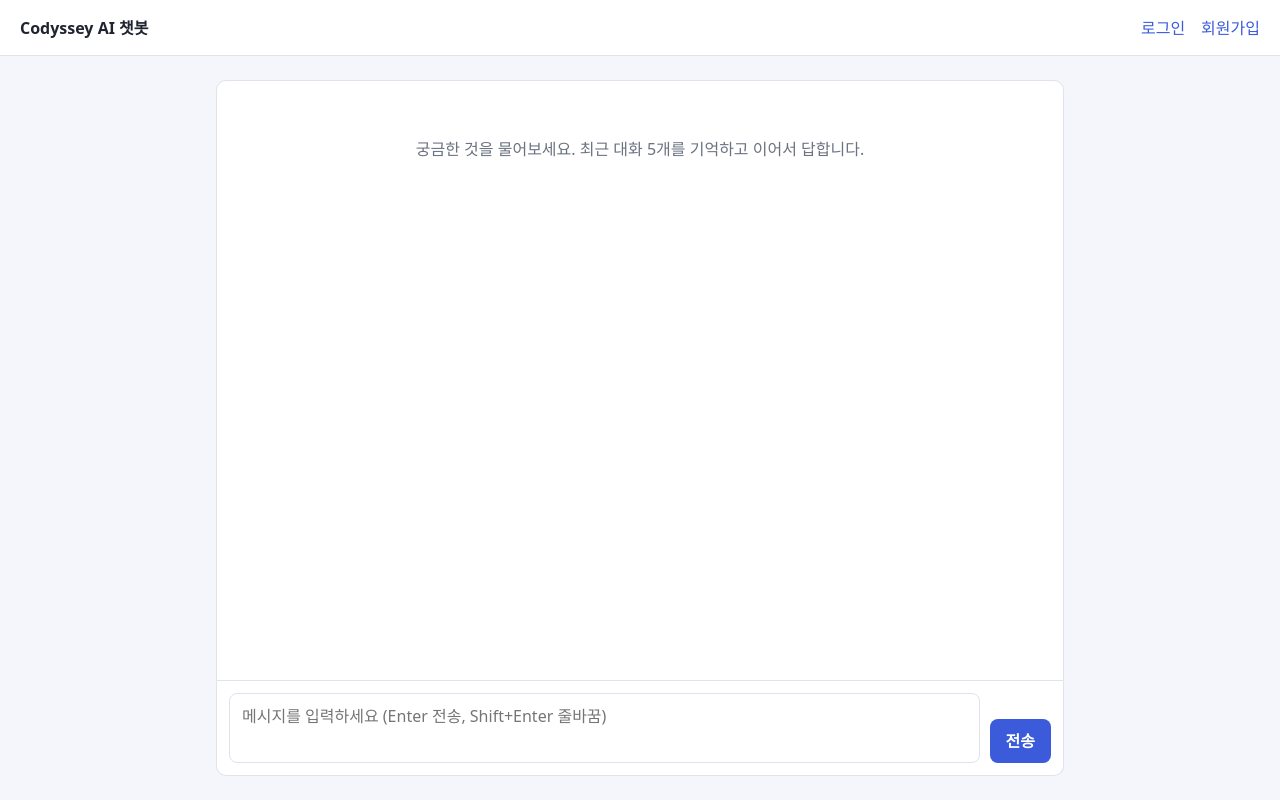
After one commit to Codyssey-AI-Chatbot/Codyssey-AI-Chatbot, a FastAPI app: template app/templates/chat.html in a window 1280 px wide. The commit adds this page. Run offline with FastAPI, Linux system fonts and the light colour scheme; the template is opened without the code that fills it, so the values that code supplies are empty; parts of the project's set-up code (start-up, migrations or seed data) failed here and were passed over.

Commit message:
feat: 채팅 페이지 마크업 추가
- GET /chat: get_current_user_or_redirect 로 보호, 비로그인 시 /login 이동
- chat.html: 메시지 목록, 입력창(2,000자 제한), 전송 버튼
- style.css: 말풍선(사용자/AI/오류)과 입력 영역 스타일
- test_pages.py: 비로그인 리다이렉트, 로그인 사용자 렌더링 테스트

Co-Authored-By: Claude Fable 5.1 <noreply@anthropic.com>

```diff
--- a/app/static/style.css
+++ b/app/static/style.css
@@ -105,3 +105,45 @@ input:focus, textarea:focus { outline: 2px solid var(--primary); outline-offset:
 .notice { color: #1b5e20; background: #f1f8e9; border: 1px solid #c5e1a5; }
 .form-error { color: var(--danger); background: var(--danger-bg); border: 1px solid #ffc9c9; }
 .form-error:empty { display: none; }
+
+/* 채팅 화면 */
+.chat { display: flex; flex-direction: column; height: calc(100vh - 56px - 48px); min-height: 420px; }
+.messages {
+  flex: 1;
+  overflow-y: auto;
+  padding: 16px;
+  background: var(--surface);
+  border: 1px solid var(--border);
+  border-radius: var(--radius) var(--radius) 0 0;
+}
+.messages-empty { margin: 40px 0; text-align: center; color: var(--muted); }
+
+.bubble {
+  max-width: 78%;
+  margin: 0 0 12px;
+  padding: 10px 14px;
+  border-radius: 14px;
+  white-space: pre-wrap;
+  word-break: break-word;
+}
+.bubble-user { margin-left: auto; color: #fff; background: var(--primary); border-bottom-right-radius: 4px; }
+.bubble-assistant { background: var(--bg); border: 1px solid var(--border); border-bottom-left-radius: 4px; }
+.bubble-error { color: var(--danger); background: var(--danger-bg); border: 1px solid #ffc9c9; border-bottom-left-radius: 4px; }
+.bubble-error code { font-size: 0.85em; }
+
+.composer {
+  display: flex;
+  gap: 10px;
+  padding: 12px;
+  background: var(--surface);
+  border: 1px solid var(--border);
+  border-top: 0;
+  border-radius: 0 0 var(--radius) var(--radius);
+}
+.composer textarea { flex: 1; resize: none; }
+.composer .button { width: auto; align-self: flex-end; }
+
+.visually-hidden {
+  position: absolute; width: 1px; height: 1px; margin: -1px; padding: 0;
+  overflow: hidden; clip: rect(0 0 0 0); border: 0;
+}
--- /dev/null
+++ b/app/templates/chat.html
@@ -0,0 +1,19 @@
+{% extends "base.html" %}
+{% block title %}채팅 - Codyssey AI 챗봇{% endblock %}
+
+{% block content %}
+<section class="chat" data-username="{{ user.username }}">
+  <div id="messages" class="messages" aria-live="polite">
+    <p class="messages-empty">궁금한 것을 물어보세요. 최근 대화 5개를 기억하고 이어서 답합니다.</p>
+  </div>
+
+  <form id="chat-form" class="composer" novalidate>
+    <label for="message" class="visually-hidden">메시지</label>
+    <textarea id="message" name="message" rows="2" maxlength="2000" required
+              placeholder="메시지를 입력하세요 (Enter 전송, Shift+Enter 줄바꿈)"></textarea>
+    <button id="send-button" class="button" type="submit">전송</button>
+  </form>
+</section>
+{% endblock %}
+
+{% block scripts %}<script src="/static/chat.js"></script>{% endblock %}
```
Also changed, not shown: app/routers/pages.py (+10 -1 lines), tests/test_pages.py (+25 -0 lines).
